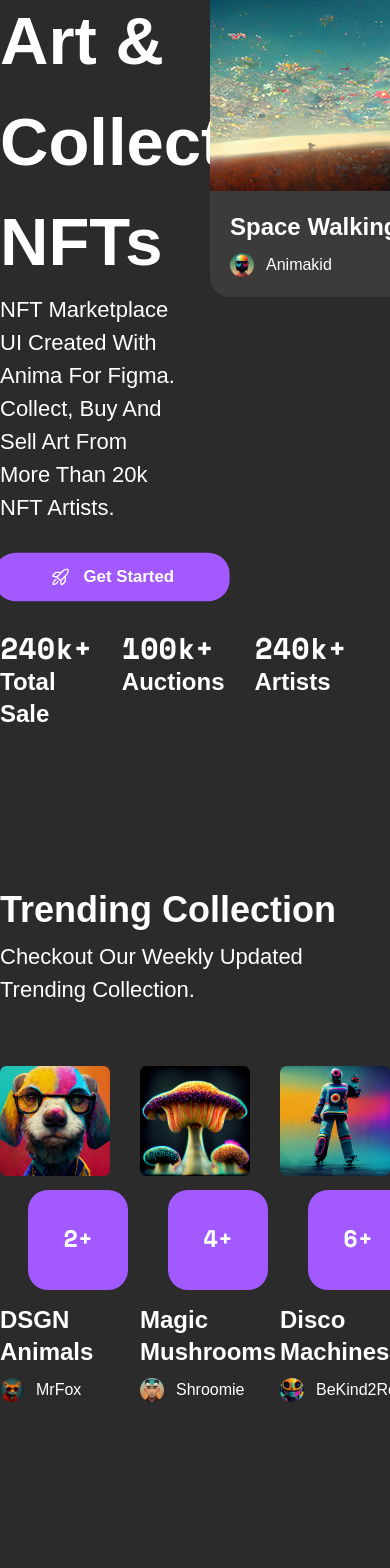
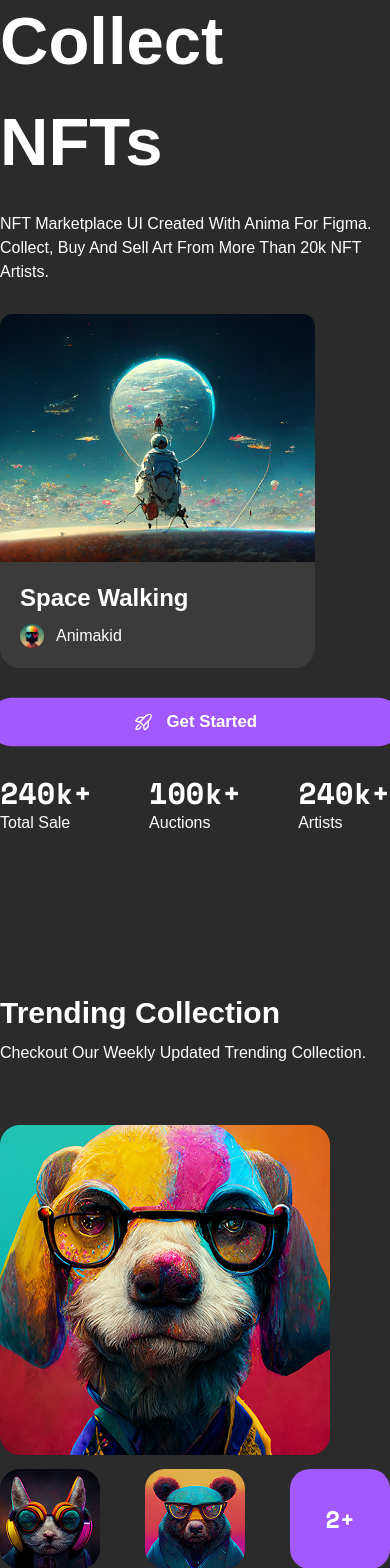
Before and after one commit to VyD1nk1902/NFT-Marketplace, a React (Vite) app: page / in a window 390 px wide. Shown: the part 390-1958 px from the top of the page. Built offline with nearby package versions, Linux system fonts and the light colour scheme.

Commit message:
Reponsive for mobile, desktop and tablet

```diff
--- a/src/modules/Homepage/BrowseCategories.tsx
+++ b/src/modules/Homepage/BrowseCategories.tsx
@@ -71,16 +71,28 @@ const BrowseCategories = () => {
   return (
     <section className="content-wrapper">
       <div>
-        <h3 className="pb-[60px]">Browse Categories</h3>
-        <div className="grid grid-cols-4 gap-[30px]">
+        <h3 className="pb-[60px] hidden lg:block">Browse Categories</h3>
+        <h4 className="pb-[60px] block lg:hidden">Browse Categories</h4>
+        <div className="grid sm:grid-cols-4 grid-cols-2 gap-[30px]">
           {categoryCardsData.map((item) => (
-            <a key={item.id} href="#" className="w-[240px] h-[316px] rounded-[20px] bg-bg-secondary hover-scale">
+            <a
+              key={item.id}
+              href="#"
+              className="lg:w-[240px] lg:h-[316px] sm:w-[150px] sm:h-[209px] rounded-[20px] bg-bg-secondary hover-scale"
+            >
               <div className="relative overflow-hidden rounded-t-[20px]">
                 <img src={item.background} className="blur-[7.5px] " alt="" />
-                <img src={item.icon} className="absolute top-17 left-17" alt="" />
+                <img
+                  src={item.icon}
+                  className="w-[80px] h-[80px] lg:w-[100px] lg:h-[100px] absolute lg:top-17 lg:left-17 top-8 left-8 "
+                  alt=""
+                />
               </div>
-              <div className="pt-5 pb-6 px-[30px]">
+              <div className="pt-5 pb-6 px-[30px] lg:block hidden">
                 <h5>{item.name}</h5>
+              </div>
+              <div className="pt-5 pb-6 px-[20px] lg:hidden block">
+                <p>{item.name}</p>
               </div>
             </a>
           ))}
--- a/src/modules/Homepage/Discovery.tsx
+++ b/src/modules/Homepage/Discovery.tsx
@@ -48,22 +48,23 @@ const DiscoveryMore = () => {
     <section className="content-wrapper flex flex-col gap-[60px]">
       <div className="flex justify-between items-center">
         <div className="flex flex-col gap-2.5">
-          <h3>Discover More NFTs</h3>
-          <p className="text-[22px] capitalize">Explore new trending NFTs</p>
+          <h3 className="hidden lg:block">Discover More NFTs</h3>
+          <h4 className="block lg:hidden">Discover More NFTs</h4>
+          <p className="lg:text-[22px] capitalize">Explore new trending NFTs</p>
         </div>
-        <Buttons className="px-[50px] mt-4.5 mr-1" size="secondary" background="transparent" link="#">
+        <Buttons className="px-[50px] mt-4.5 mr-1 hidden sm:flex" size="secondary" background="transparent" link="#">
           <Eye className="fill-action w-[20px] h-[20px]" />
           See All
         </Buttons>
       </div>
-      <div className="grid grid-cols-3 gap-[30px] h-[469px]">
+      <div className="grid lg:grid-cols-3 sm:grid-cols-2 grid-cols-1 gap-[30px] ">
         {discoveryCardContents.map((item) => (
           <a href="#" key={item.id} className="hover-scale ">
             <img
               src={item.background1x}
               srcSet={`${item.background1x} 1x, ${item.background2x} 2x`}
               alt=""
-              className="w-full h-[296px] object-cover rounded-t-[20px]"
+              className="w-full min-h-[296px] object-cover rounded-t-[20px]"
             />
             <div className="p-5 flex flex-col gap-2.5 bg-bg-secondary rounded-b-[20px]">
               <h5>{item.nftName}</h5>
--- a/src/modules/Homepage/HeroSection.tsx
+++ b/src/modules/Homepage/HeroSection.tsx
@@ -4,6 +4,7 @@ import HeroImgx1 from "@assets/Homepage/Hero/hero-x1.png";
 import HeroImgx2 from "@assets/Homepage/Hero/hero-x2.png";
 import AvatarSpace from "@assets/Avatars/Avatar Placeholder (13).png";
 import { v4 as uuidv4 } from "uuid";
+import HeroCard from "@components/HeroCarrd";
 
 const HeroSection = () => {
   const heroData = [
@@ -26,32 +27,35 @@ const HeroSection = () => {
 
   return (
     <section className="pt-[100px]">
-      <div className="content-wrapper grid grid-cols-2 gap-[30px] ">
+      <div className="content-wrapper grid grid-cols-1 sm:grid-cols-2 gap-[30px] ">
+        {/* Nội dung */}
         <div className="flex flex-col gap-[30px]">
-          <div>
-            <h1>
-              Discover <br /> Digital Art & <br /> Collect NFTs
-            </h1>
-            <p className="text-[22px] font-light capitalize">
+          <div className="flex flex-col gap-5">
+            <h1>Discover Digital Art & Collect NFTs</h1>
+            <p className="lg:text-xl text-base  font-light capitalize">
               NFT Marketplace UI created with Anima for Figma. Collect, buy and sell art from more than 20k NFT artists.
             </p>
           </div>
-          <Buttons className="px-[50px] w-[224px]" size="tertiary" background="color" link="#">
+          <div className="sm:hidden block">
+            <HeroCard url1={HeroImgx1} url2={HeroImgx2} url3={AvatarSpace} className="mb-10" />
+          </div>
+          <Buttons className="px-[50px] sm:w-[224px] w-full" size="tertiary" background="color" link="#">
             <img src={Rocket} className="w-[20px] h-[20px]" alt="" />
             Get Started
           </Buttons>
           <div>
-            <ul className="flex gap-[30px]">
+            <ul className="flex justify-between sm:gap-[30px] lg:gap-[50px] sm:justify-start">
               {heroData.map((item) => (
                 <li key={item.id}>
                   <h4 className="font-space-mono font-bold">{item.number}k+</h4>
-                  <h5>{item.title}</h5>
+                  <p className="lg:text-[24px]">{item.title}</p>
                 </li>
               ))}
             </ul>
           </div>
         </div>
-        <div className="w-lg h-[512px]">
+        {/* Card ảnh */}
+        <div className="hidden sm:block">
           <img src={HeroImgx1} srcSet={`${HeroImgx1} 1x, ${HeroImgx2} 2x`} alt="" />
           <div className="p-5 flex flex-col gap-2.5 bg-bg-secondary rounded-b-[20px]">
             <h5>Space Walking</h5>
--- a/src/modules/Homepage/TopArtists.tsx
+++ b/src/modules/Homepage/TopArtists.tsx
@@ -94,34 +94,43 @@ const TopArtists = () => {
       <div className="content-wrapper">
         <div className="flex justify-between items-center">
           <div className="flex flex-col gap-2.5">
-            <h3>Top Creators</h3>
-            <p className="text-[22px] font-[400] capitalize">Checkout Top Rated Creators on the NFT Marketplace</p>
+            <h3 className="hidden sm:block">Top Creators</h3>
+            <h4 className="sm:hidden block">Top Creators</h4>
+            <p className="text-[16px] lg:text-[22px] font-[400] capitalize">
+              Checkout Top Rated Creators on the NFT Marketplace
+            </p>
           </div>
-          <Buttons size="secondary" background="transparent" className="px-[50px] text-base" link="#">
+          <Buttons size="secondary" background="transparent" className="px-[50px]  text-base hidden sm:flex" link="#">
             <RocketLaunch className="fill-action w-[20px] h-[20px]" />
             View Rankings
           </Buttons>
         </div>
 
-        <div className="pt-[60px] grid grid-cols-[240px_240px_240px_240px] gap-[30px] place-content-center ">
+        <div className="pt-[60px] grid lg:grid-cols-[240px_240px_240px_240px] sm:grid-cols-[330px_330px] grid-cols-[315px] gap-[30px] place-content-center ">
           {artistsData.map((item, index) => (
             <a
               key={item.id}
               href="#"
-              className="relative p-5 rounded-[20px] bg-bg-secondary flex flex-col items-center justify-center gap-5 hover-scale"
+              className="relative p-5 rounded-[20px] bg-bg-secondary flex lg:flex-col items-center justify-center gap-5 hover-scale"
             >
               <div className="absolute top-4 left-4 w-[30px] h-[30px] bg-bg-primary text-caption-label font-space-mono rounded-full flex items-center justify-center">
                 {index + 1}
               </div>
-              <img src={item.profileImg} className=" w-[120px] h-[120px]" alt="" />
-              <h5>{item.name}</h5>
-              <p className="">
-                <span className="text-caption-label">Total Sales:</span>{" "}
-                <span className="font-space-mono">{item.balance} ETH</span>
-              </p>
+              <img src={item.profileImg} className=" lg:w-[120px] lg:h-[120px] w-[60px] h-[60px]" alt="" />
+              <div className="flex flex-col">
+                <h5 className="lg:text-center">{item.name}</h5>
+                <p>
+                  <span className="text-caption-label">Total Sales:</span>{" "}
+                  <span className="font-space-mono">{item.balance} ETH</span>
+                </p>
+              </div>
             </a>
           ))}
         </div>
+        <Buttons size="secondary" background="transparent" className="mt-[40px] px-[50px] text-base sm:hidden" link="#">
+          <RocketLaunch className="fill-action w-[20px] h-[20px]" />
+          View Rankings
+        </Buttons>
       </div>
     </section>
   );
--- a/src/modules/Homepage/TrendingCollection.tsx
+++ b/src/modules/Homepage/TrendingCollection.tsx
@@ -78,11 +78,12 @@ const TrendingCollection = () => {
       <div className="content-wrapper">
         {/* Title */}
         <div className="flex flex-col gap-2.5">
-          <h3>Trending Collection</h3>
-          <p className="text-[22px] capitalize">Checkout our weekly updated trending collection.</p>
+          <h3 className="hidden sm:block">Trending Collection</h3>
+          <h4 className="sm:hidden block">Trending Collection</h4>
+          <p className="text-[16px] lg:text-[22px] capitalize">Checkout our weekly updated trending collection.</p>
         </div>
         {/* Cards */}
-        <div className="mt-[60px] grid grid-cols-3 gap-[30px]">
+        <div className="mt-[60px] grid lg:grid-cols-3 sm:grid-cols-2 grid-cols-1 gap-[30px]">
           {collectionData.map((item) => {
             const countSecondaryImages = item.secondaryImages.length - 2;
             return (
@@ -112,7 +113,7 @@ const TrendingCollection = () => {
                   {/* Render count sub images */}
                   {countSecondaryImages > 0 ? (
                     <a href="#">
-                      <h5 className="w-[100px] h-[100px] bg-action px-3.5 py-8 font-space-mono font-bold text-center rounded-[20px] hover-scale">
+                      <h5 className="w-[100px] h-[100px] bg-action flex justify-center items-center px-3.5 py-8 font-space-mono font-bold rounded-[20px] hover-scale">
                         {countSecondaryImages}+
                       </h5>
                     </a>
```
